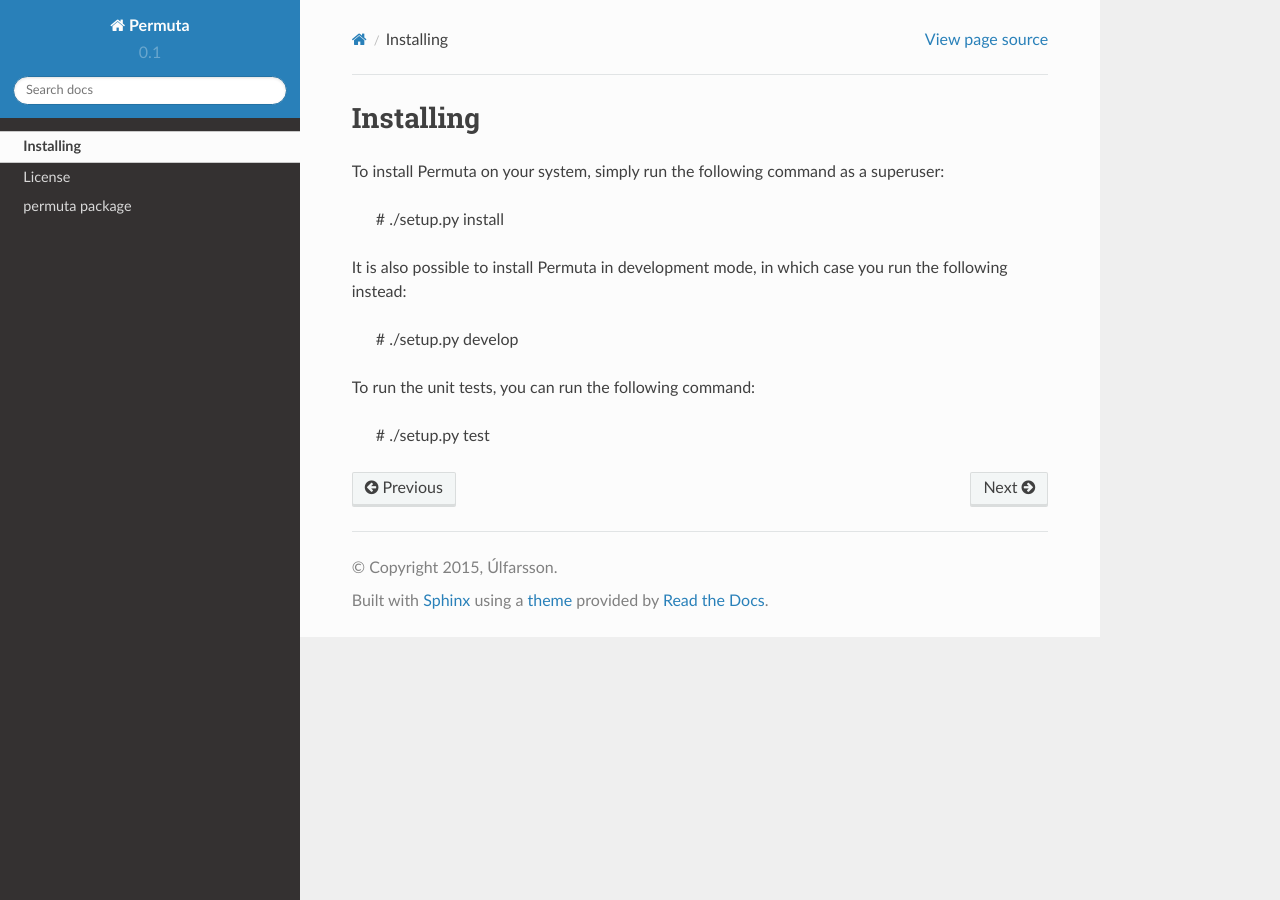
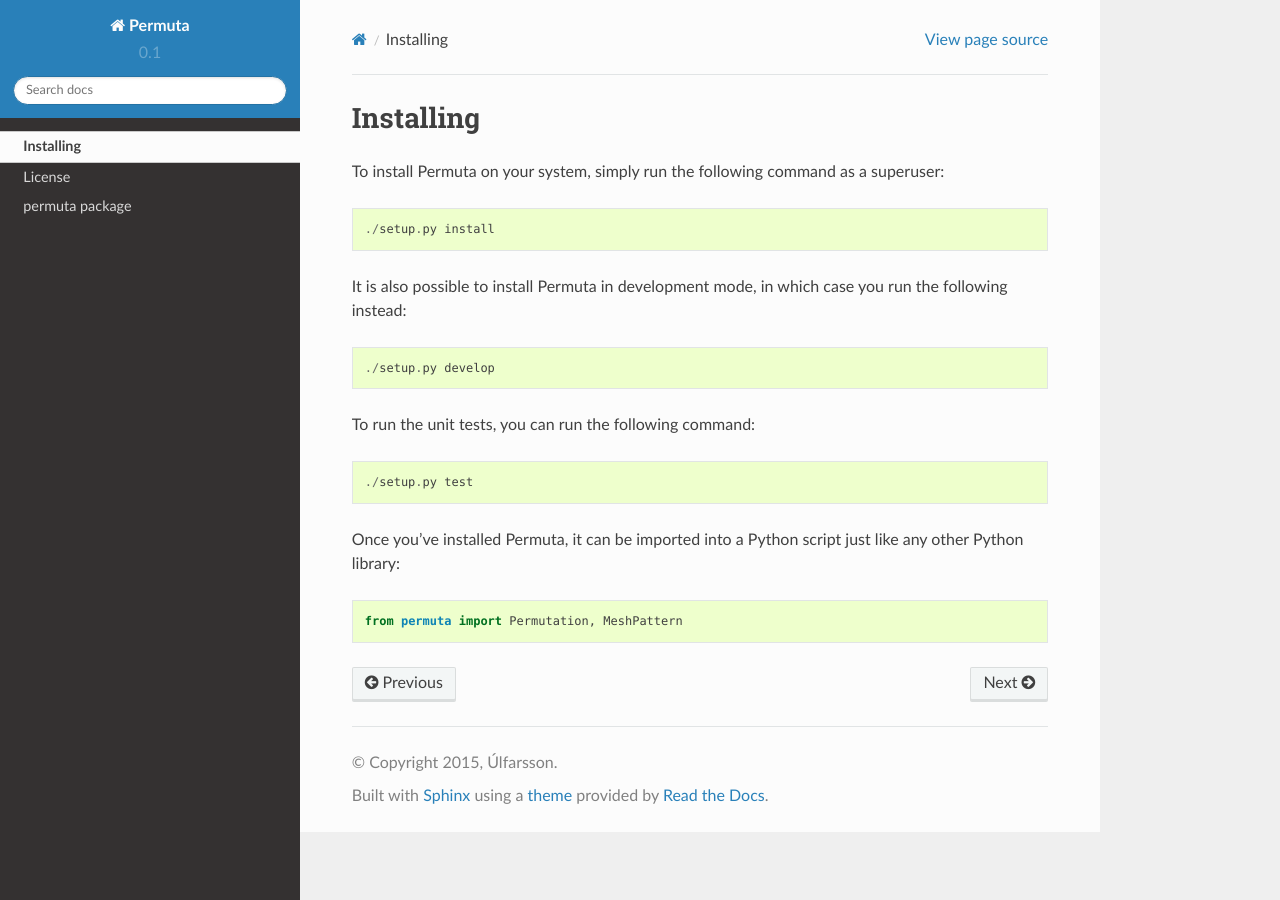
Before and after one commit to PermutaTriangle/Permuta, a Sphinx documentation site: the page built from docs/source/install.rst, in a window 1280 px wide. Built offline with Sphinx 7.4.7 and the Read the Docs theme 2.0.0, drawn with Linux system fonts in a browser that asks for light colours.

Commit message:
Small update on install.rst and added build status badge to index

```diff
--- a/docs/source/index.rst
+++ b/docs/source/index.rst
@@ -7,8 +7,8 @@
 ===================================
 Permuta is a Python library for working with permutations and mesh patterns.
 
-.. image:: https://badges.gitter.im/PermutaTriangle/Permuta.svg
-    :target: https://gitter.im/PermutaTriangle/Permuta?utm_source=badge&utm_medium=badge&utm_campaign=pr-badge&utm_content=badge
+.. image:: https://travis-ci.org/PermutaTriangle/Permuta.svg?branch=master
+    :target: https://travis-ci.org/PermutaTriangle/Permuta
 
 Table of contents:
 
--- a/docs/source/install.rst
+++ b/docs/source/install.rst
@@ -2,15 +2,20 @@
 ##########
 
 To install Permuta on your system, simply run the following command as
-a superuser:
+a superuser::
 
-    # ./setup.py install
+    ./setup.py install
 
 It is also possible to install Permuta in development mode, in which case you
-run the following instead:
+run the following instead::
 
-    # ./setup.py develop
+    ./setup.py develop
 
-To run the unit tests, you can run the following command:
+To run the unit tests, you can run the following command::
 
-    # ./setup.py test
+    ./setup.py test
+
+
+Once you've installed Permuta, it can be imported into a Python script just like any other Python library::
+
+    from permuta import Permutation, MeshPattern
```
